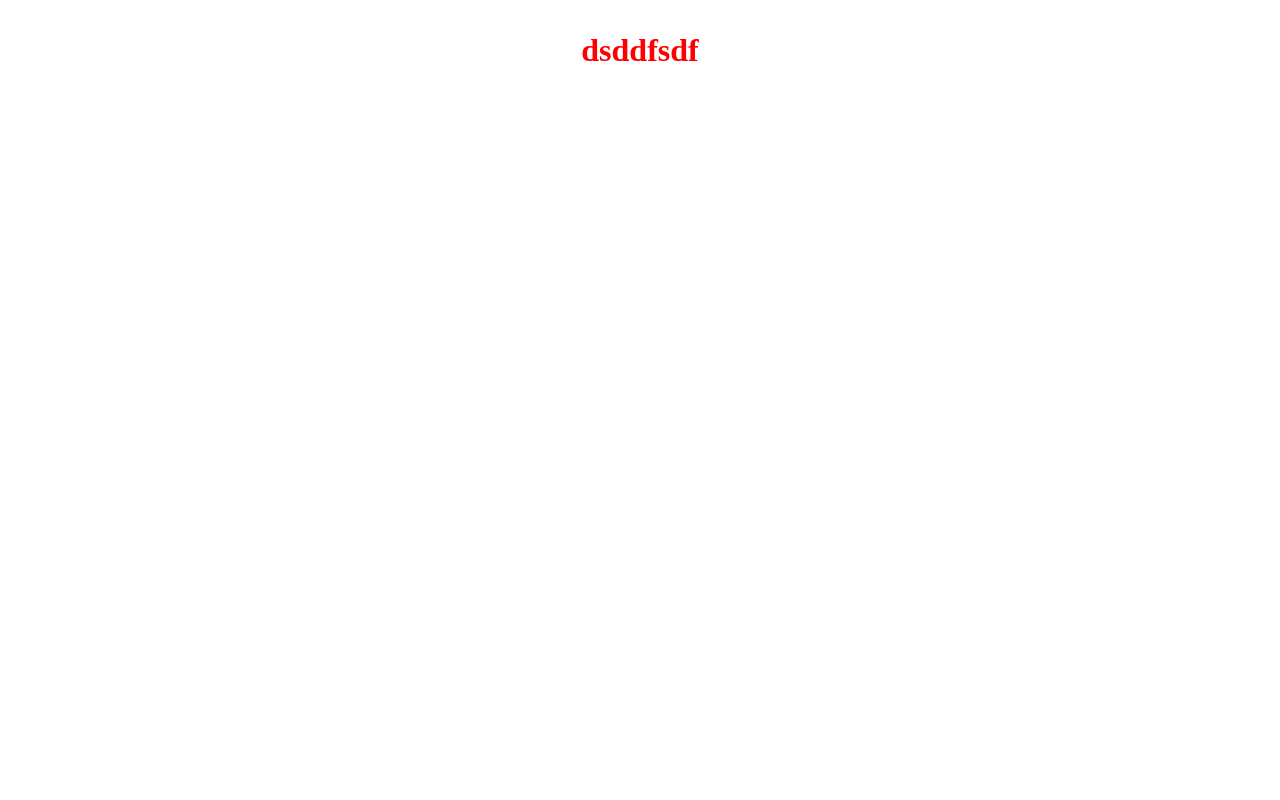
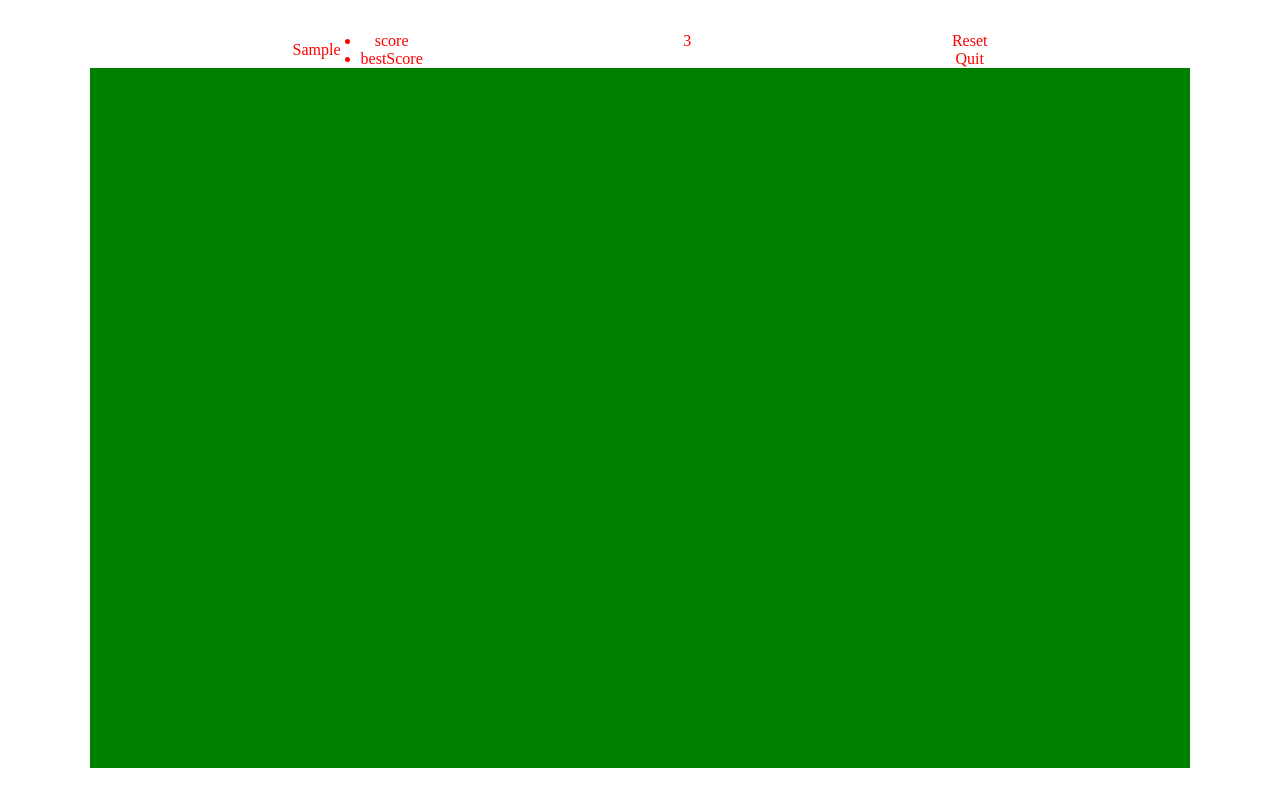
Before and after one commit to Porovozik91/Arbeidskrav-1-i-react, a React (Vite) app: page / in a window 1280 px wide. Both pictures are taken after typing "Sample" into the empty fields and a click on the button "Start Game". Built offline with nearby package versions, Linux system fonts and the light colour scheme.

Commit message:
lagt til timer od diverse

```diff
--- a/src/App.jsx
+++ b/src/App.jsx
@@ -1,22 +1,46 @@
 import { useState } from "react";
-import "./App.css"
+import "./App.css";
 import StartMenu from "./components/menu/StartMenu";
-import GameScreen from "./components/GameScreen";
+import GameScreen from "./components/game/GameScreen";
+import EndGame from "./components/result/EndGame";
 
 const App = () => {
   const [userName, setUserName] = useState("");
-  const [navTo, setNavTo] = useState(false);
+  const [navTo, setNavTo] = useState("start");
+
+  const startMenu = () => {
+    setNavTo("start");
+  };
 
   const startGame = () => {
-    setUserName(userName);
-    setNavTo(true);
+    setNavTo("game");
+  };
 
-  }
+  const endGame = () => {
+    setNavTo("end");
+  };
+
   return (
     <>
-      {navTo ? <GameScreen /> : <StartMenu playGame={startGame} userName={userName} setUserName={setUserName} />}
+      {navTo === "start" ? (
+        <StartMenu
+          userName={userName}
+          setUserName={setUserName}
+          playGame={startGame}
+        />
+      ) : navTo === "game" ? (
+        <GameScreen
+          userName={userName}
+          endGame={endGame}
+        />
+      ) : (
+        <EndGame
+          userName={userName}
+          startNewGame={startMenu}
+        />
+      )}
     </>
-  )
-}
+  );
+};
 
 export default App;
--- a/src/components/GameScreen.jsx
+++ /dev/null
@@ -1,10 +0,0 @@
-const GameScreen = () => {
-
-  return (
-    <div>
-      <h1>dsddfsdf</h1>
-    </div>
-  )
-}
-
-export default GameScreen
--- a/src/components/common/LeaderBoard.jsx
+++ b/src/components/common/LeaderBoard.jsx
@@ -1,5 +1,3 @@
-
-
 const LeaderBoard = () => {
   return (
     <div className="LeaderBoard" style={{width: "270px", height: "370px", backgroundColor: "green", borderRadius: "1rem", transform: "rotateY(-40deg) rotateX(10deg)"}}>
--- /dev/null
+++ b/src/components/game/GameScreen.jsx
@@ -0,0 +1,42 @@
+import { useEffect, useState } from "react";
+
+const GameScreen = ({ userName, endGame }) => {
+  const [timer, setTimer] = useState(5);
+
+  useEffect(() => {
+    if (timer > 0) {
+      const counter = setInterval(() => {
+        setTimer(prevTimer => prevTimer - 1);
+      }, 1000);
+      return () => clearInterval(counter);
+    } else {
+      endGame();
+    }
+  }, [timer, endGame]);
+
+  return (
+    <section className="gameScreen">
+      <header style={{ display: "flex", justifyContent: "space-evenly" }}>
+        <div className="userGameData" style={{ display: "flex", alignItems: "center", gap: "20px" }}>
+          <p className="userName">{userName}</p>
+          <div>
+            <ul>
+              <li>score</li>
+              <li>bestScore</li>
+            </ul>
+          </div>
+        </div>
+        <div className="gamerTimer">{timer}</div>
+        <div className="modalIngameMenu">
+          <p>Reset</p>
+          <p>Quit</p>
+        </div>
+      </header>
+      <main style={{ display: "flex", justifyContent: "center" }}>
+        <div className="gameWindow" style={{ backgroundColor: "green", width: "1100px", height: "700px" }}></div>
+      </main>
+    </section>
+  );
+};
+
+export default GameScreen;
--- /dev/null
+++ b/src/components/result/EndGame.jsx
@@ -0,0 +1,10 @@
+const EndGame = ({startNewGame}) => {
+  return (
+    <div>
+      <h1>end</h1>
+      <button onClick={startNewGame}>start new game</button>
+    </div>
+  )
+}
+
+export default EndGame
```
Also changed, not shown: src/components/EndGame.jsx (deleted), src/components/menu/GameRules.jsx (deleted).
